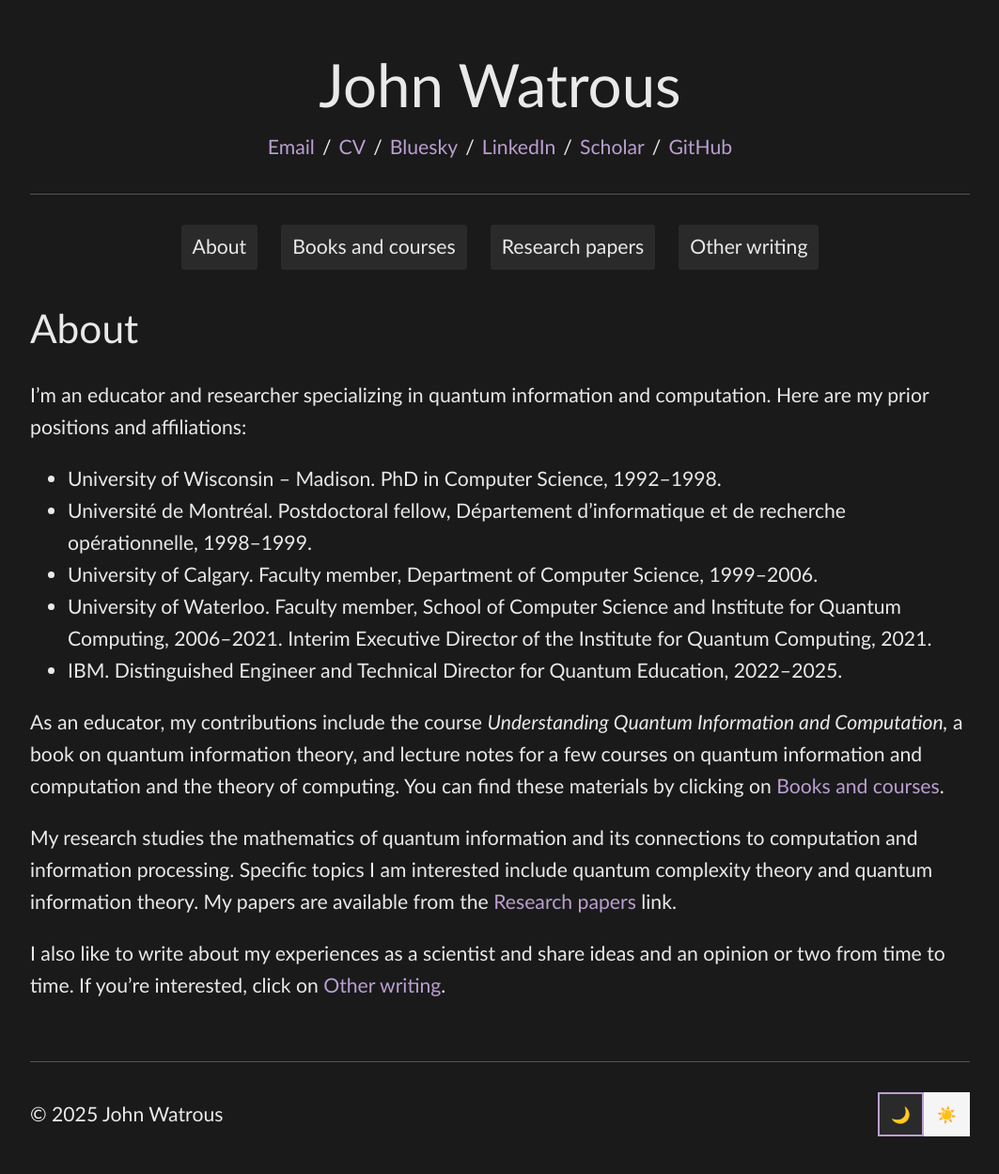
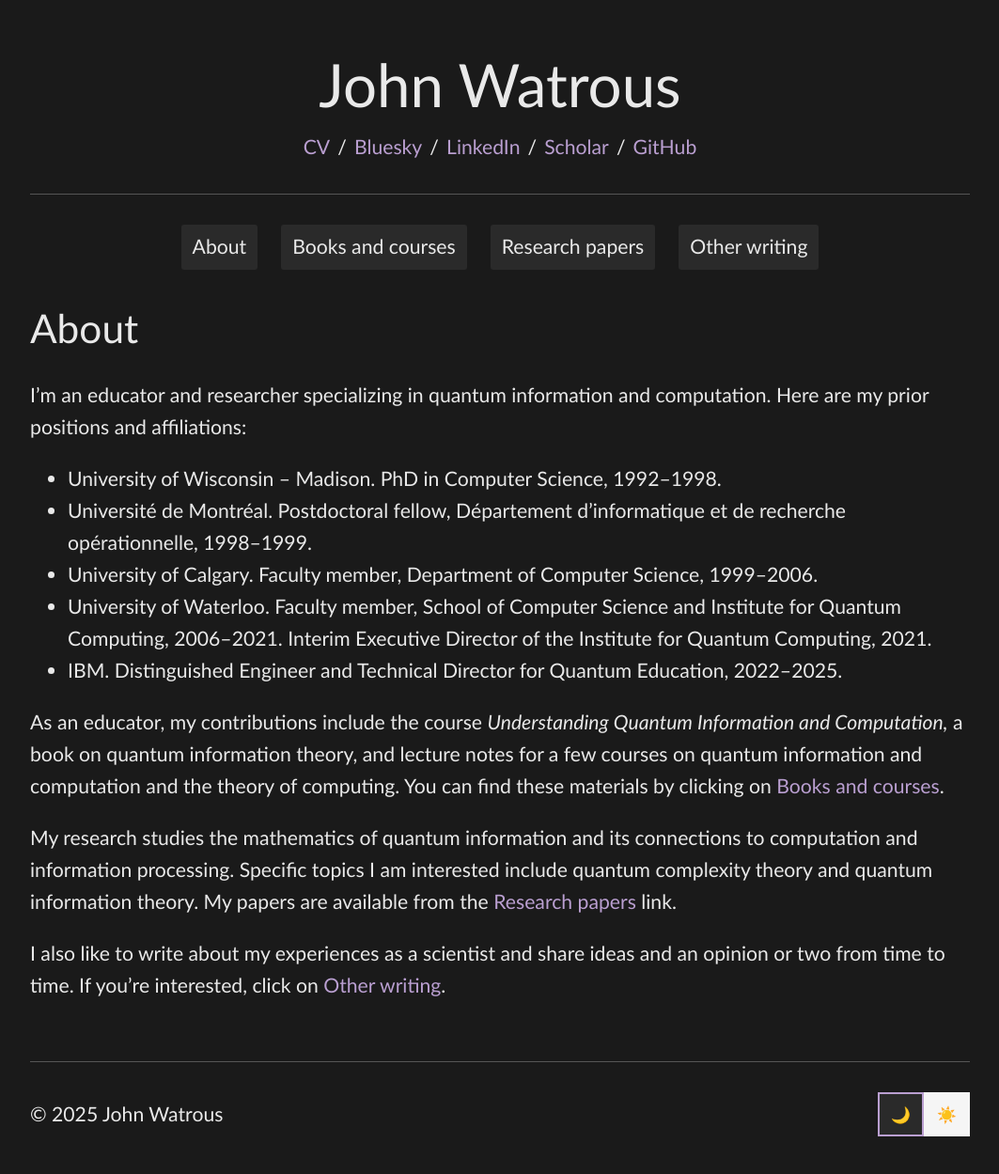
Before and after one commit to jhwatrous/jhwatrous.github.io, a Jekyll site: the page built from index.md, in a window 1280 px wide. Shown: the whole page at 94% size, without its empty margins (108-1171 px from the left). Built offline with Jekyll 4.4.1, drawn with Linux system fonts in a browser that asks for light colours.

Commit message:
Revising...

```diff
--- a/_layouts/default.html
+++ b/_layouts/default.html
@@ -11,8 +11,6 @@
       <header>
 	<h1>{{ site.title }}</h1>
 	<div class="header-links">
-	  <a href="mailto:john.h.watrous@gmain.com">Email</a>
-	  /
           <a href="/path-to-cv.pdf">CV</a>
 	  /
           <a href="https://bsky.app/profile/johnwatrous.bsky.social">Bluesky</a>
```
